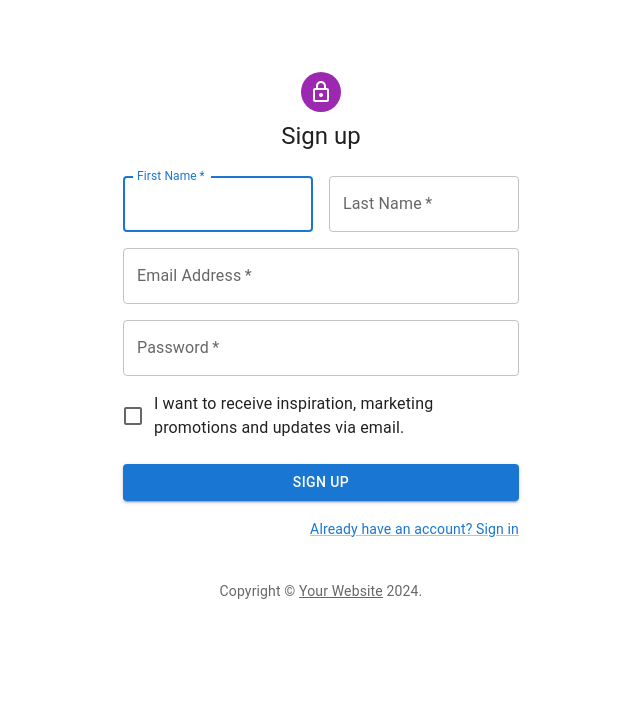
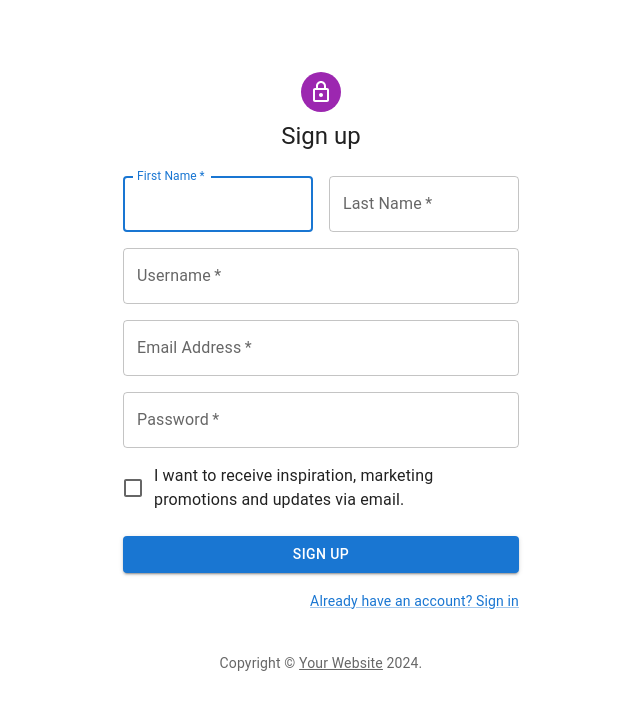
Before and after one commit to devontaeh/flask-login, a React (Create React App) app in the folder client/: page /signup in a window 1280 px wide. Shown: the top 710 px of the page, without its empty margins (319-959 px from the left). Built offline with nearby package versions, Linux system fonts and the light colour scheme.

Commit message:
added username field to signup

```diff
--- a/client/src/components/signup.js
+++ b/client/src/components/signup.js
@@ -37,6 +37,9 @@
     console.log({
       email: data.get('email'),
       password: data.get('password'),
+      firstName: data.get('firstName'),
+      lastName: data.get('lastName'),
+      username: data.get('username')
     });
   };
 
@@ -79,6 +82,16 @@
                   label="Last Name"
                   name="lastName"
                   autoComplete="family-name"
+                />
+              </Grid>
+              <Grid item xs={12}>
+                <TextField
+                  required
+                  fullWidth
+                  id="username"
+                  label="Username"
+                  name="username"
+                  autoComplete="username"
                 />
               </Grid>
               <Grid item xs={12}>
```
